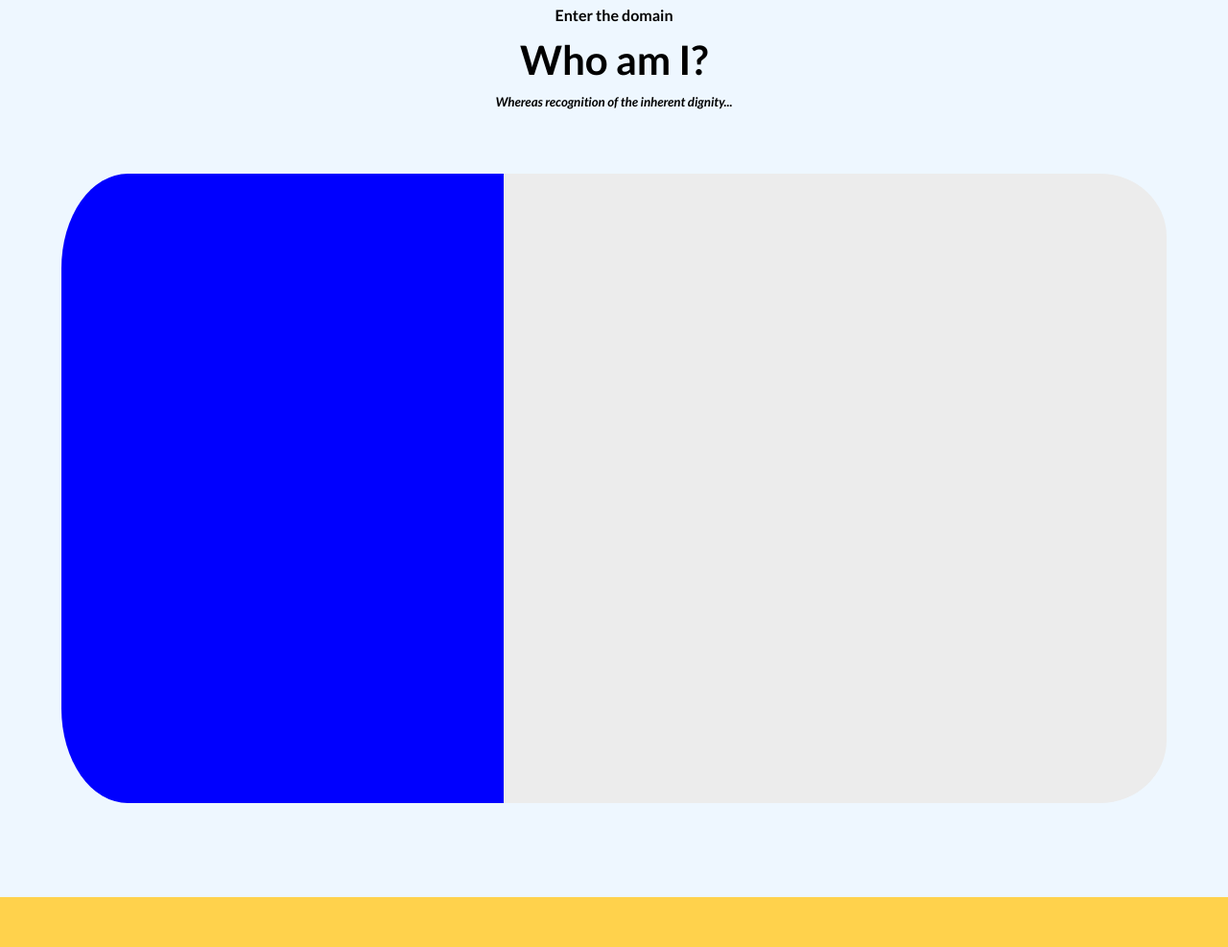
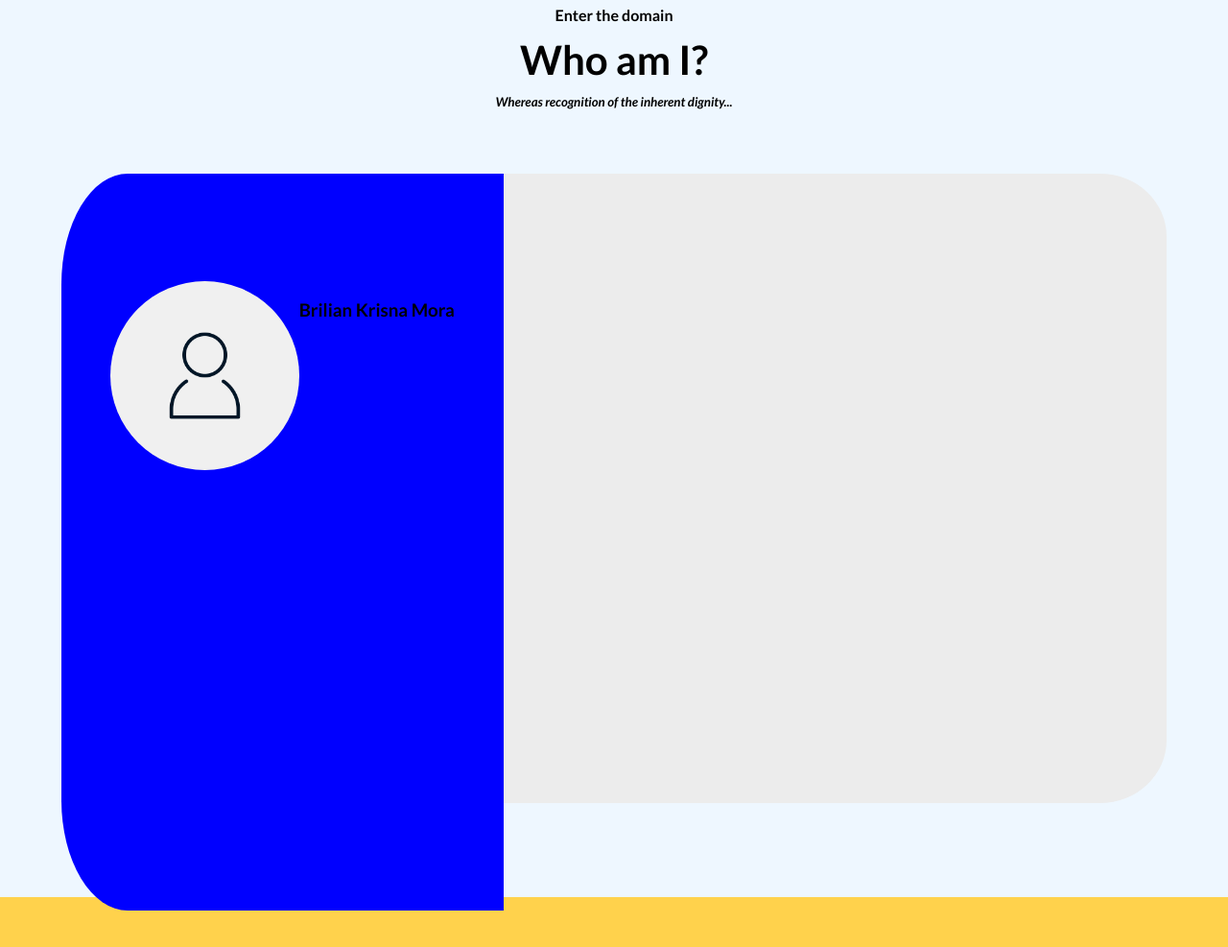
Before and after one commit to xenobrian/cinder, a website: page index.html in a window 1280 px wide. Shown: the part 689-1676 px from the top of the page at 96% size. Drawn offline with Linux system fonts and the light colour scheme; a web font is replaced by a local one.

Commit message:
Initial profile card editing

```diff
--- a/index.css
+++ b/index.css
@@ -11,6 +11,7 @@ body {
     height: fit-content;
 
     display: flex;
+    flex-direction: column;
     justify-content: center;
     align-items: center;
     position: fixed;
@@ -152,6 +153,18 @@ article {
     background-color: blue;
     border-top-left-radius: 15%;
     border-bottom-left-radius: 15%;
+
+    padding-top: 14vh;
+    display: flex;
+    justify-content: center;
+}
+
+.profile-card > img {
+    text-align: center;
+    height: 30%;
+    width: auto;
+    border-radius: 50%;
+    display: block;
 }
 
 .profile-subcard {
--- a/index.html
+++ b/index.html
@@ -10,6 +10,7 @@
     <link rel="preconnect" href="https://fonts.gstatic.com" crossorigin>
     <link href="https://fonts.googleapis.com/css2?family=Montserrat:ital,wght@0,100..900;1,100..900&display=swap" rel="stylesheet">
     <link href="https://fonts.googleapis.com/css2?family=Lato:ital,wght@0,100;0,300;0,400;0,700;0,900;1,100;1,300;1,400;1,700;1,900&display=swap" rel="stylesheet">
+    <link href="https://fonts.googleapis.com/css2?family=Red+Hat+Display:ital,wght@0,300..900;1,300..900&display=swap" rel="stylesheet">
 </head>
 <body>
     <div class="navbarparent">
@@ -42,7 +43,10 @@
             </div>
             <div class="profile-card-container">
                 <div class="profile-card">
-
+                    <img src="Assets/avatar-3814049_1280.png" alt="brilian">
+                    <div class="profile-info">
+                        <h1>Brilian Krisna Mora</h1>
+                    </div>
                 </div>
                 <div class="profile-subcard">
 
```
Also changed, not shown: Assets/avatar-3814049_1280.png (added).
